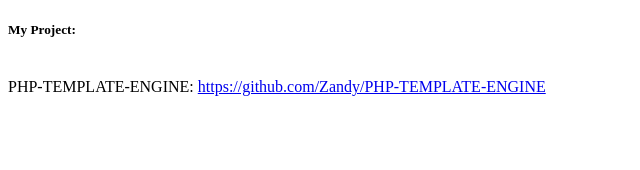
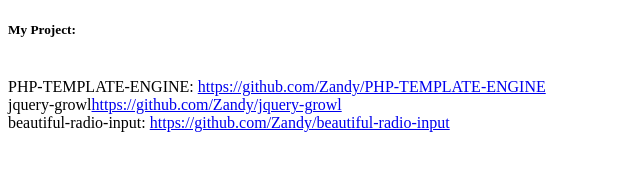
Before and after one commit to Zandy/zandy.github.io, a plain HTML site: page index.html in a window 1280 px wide. Shown: the whole page, without its empty margins (0-640 px from the left). Drawn offline with Linux system fonts and the light colour scheme.

Commit message:
update index.html

```diff
--- a/index.html
+++ b/index.html
@@ -5,7 +5,12 @@
     <title>My personal homepage on Github.com!</title>
   </head>
 <body>
-  <h5>My Project:</h5><br>
+  <h5>My Project:</h5>
+  <br>
   PHP-TEMPLATE-ENGINE: <a href="https://github.com/Zandy/PHP-TEMPLATE-ENGINE">https://github.com/Zandy/PHP-TEMPLATE-ENGINE</a>
+  <br>
+  jquery-growl<a href="https://github.com/Zandy/jquery-growl">https://github.com/Zandy/jquery-growl</a>
+  <br>
+  beautiful-radio-input: <a href="https://github.com/Zandy/beautiful-radio-input">https://github.com/Zandy/beautiful-radio-input</a>
 </body>
 </html>
```
